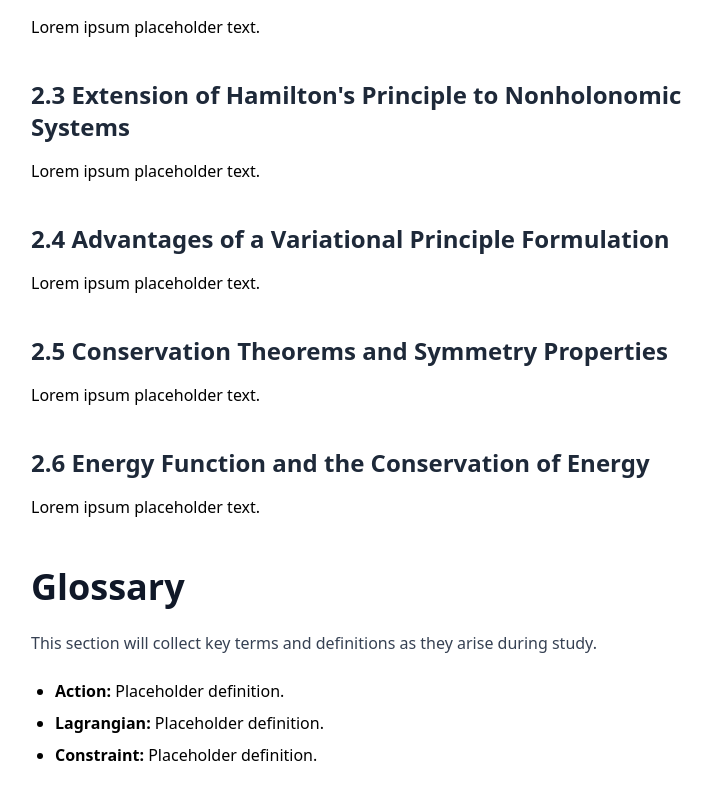
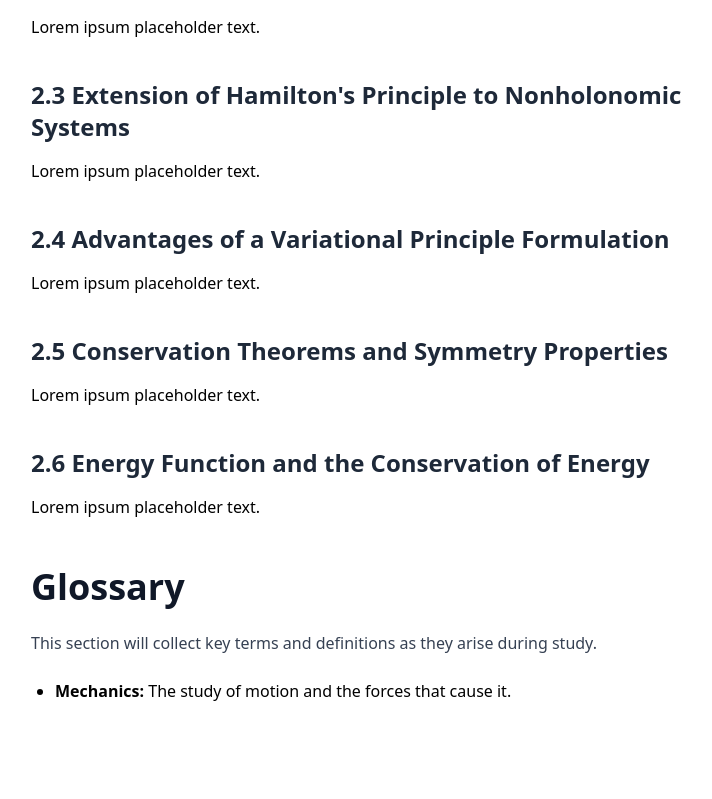
Before and after one commit to WilliamGiammona/learning-ai, a Next.js app: page /math/classical-mechanics in a window 1280 px wide. Shown: the part 1530-2329 px from the top of the page, without its empty margins (377-1089 px from the left). After the commit the page ends 2281 px from the top, so only its background shows below. Built offline with nearby package versions, Linux system fonts and the light colour scheme.

Commit message:
added glossary term

```diff
--- a/app/math/classical-mechanics/page.tsx
+++ b/app/math/classical-mechanics/page.tsx
@@ -245,13 +245,8 @@ const page = () => {
               </p>
               <ul className="list-disc pl-6 space-y-2">
                 <li>
-                  <strong>Action:</strong> Placeholder definition.
-                </li>
-                <li>
-                  <strong>Lagrangian:</strong> Placeholder definition.
-                </li>
-                <li>
-                  <strong>Constraint:</strong> Placeholder definition.
+                  <strong>Mechanics:</strong> The study of motion and the forces
+                  that cause it.
                 </li>
               </ul>
             </section>
```
